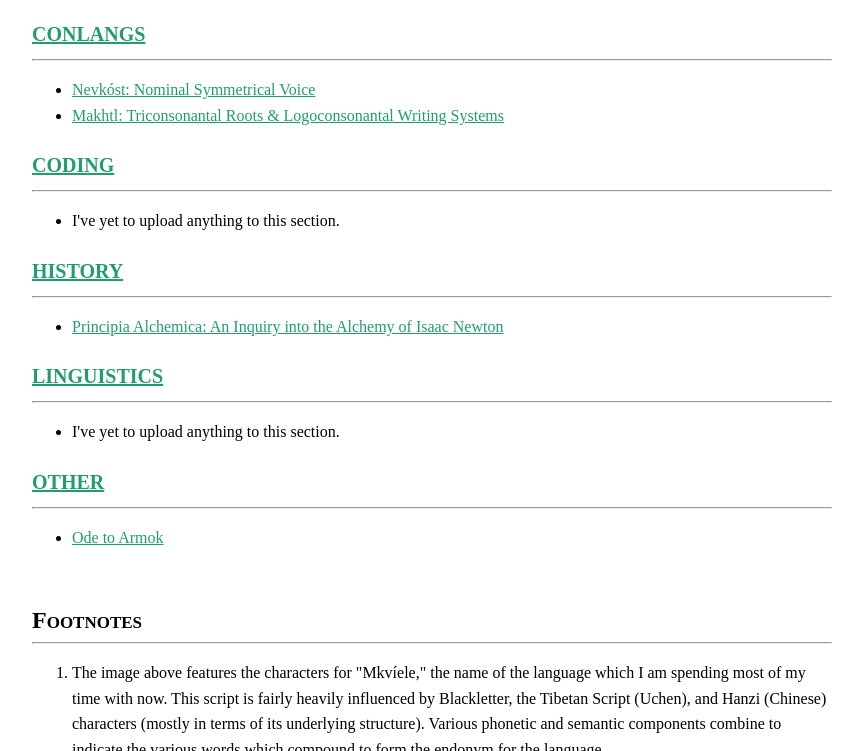
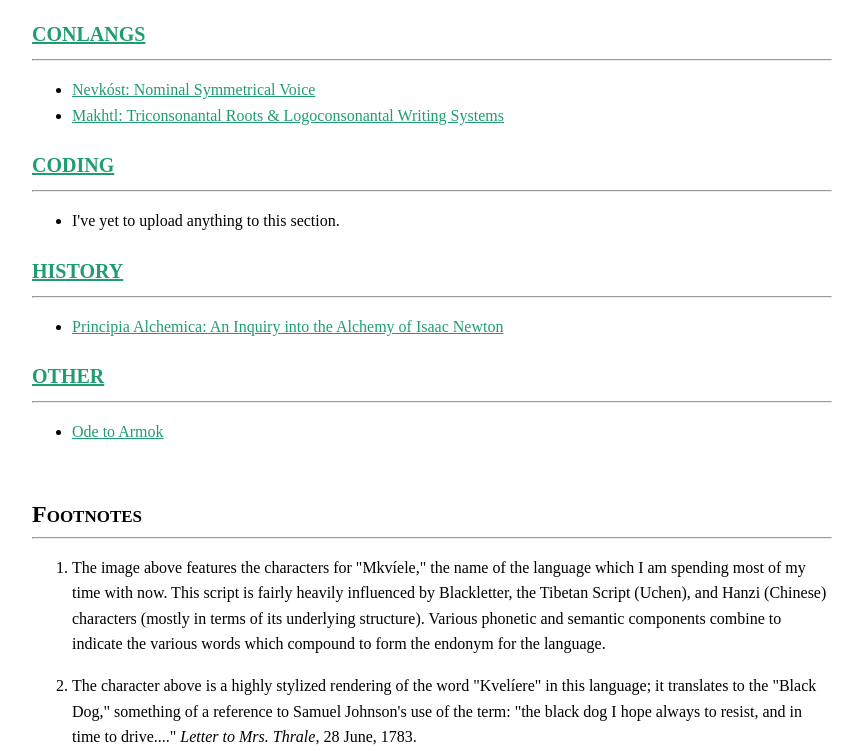
Before and after one commit to merzsielen/merzsielen.github.io, a plain HTML site: page index.html in a window 1280 px wide. Shown: the part 1253-2004 px from the top of the page, without its empty margins (208-1071 px from the left). Drawn offline with Linux system fonts and the light colour scheme.

Commit message:
Update index.html

```diff
--- a/index.html
+++ b/index.html
@@ -132,12 +132,6 @@
         </ul>
     </div>
     <div>
-        <h2><a href="./tags/linguistics.html">Linguistics</a></h2><hr />
-        <ul>
-            <li>I've yet to upload anything to this section.</li>
-        </ul>
-    </div>
-    <div>
         <h2><a href="./tags/other.html">Other</a></h2><hr />
         <ul>
             <li><a href="./essays/2021-04-01-ode_to_armok.html">Ode to Armok</a></li>
```
